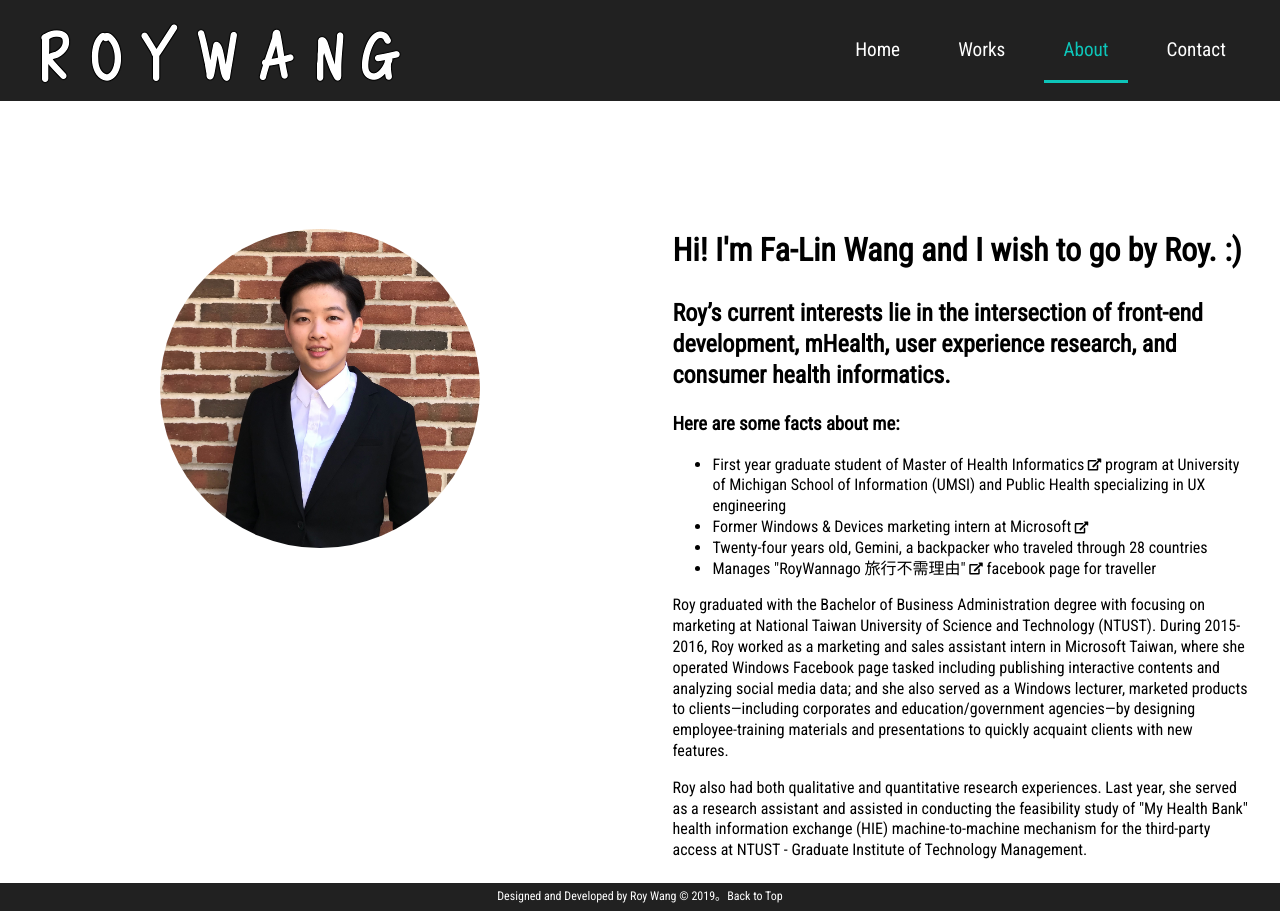
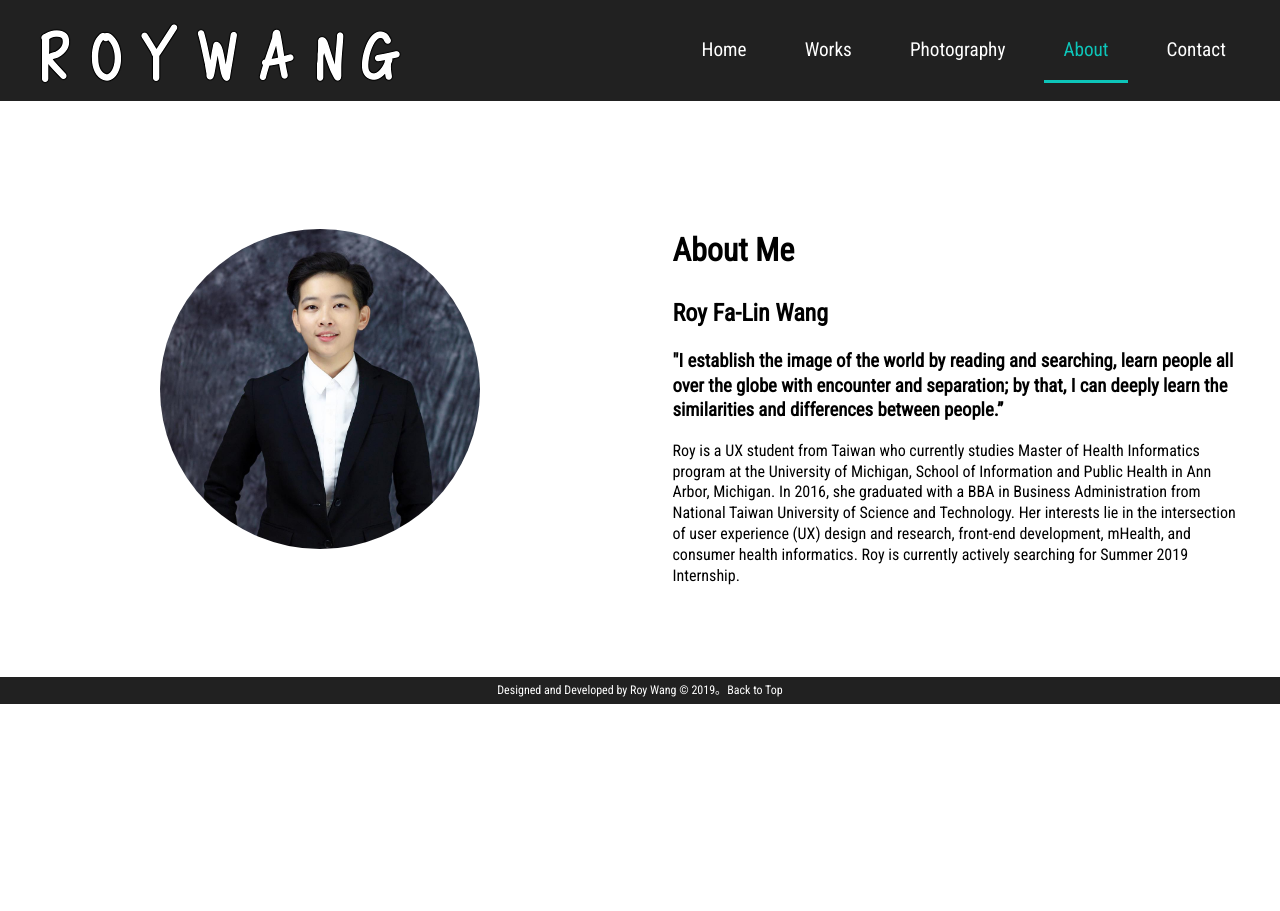
Before and after one commit to falinwang/photography, a plain HTML site: page about.html in a window 1280 px wide. After the commit the page ends 800 px from the top, so only its background shows below. Drawn offline with Linux system fonts and the light colour scheme.

Commit message:
feat(about): change photo and wording

```diff
--- a/about.html
+++ b/about.html
@@ -11,7 +11,7 @@
     <link rel="stylesheet" href="css/mystyle.css">
     <link rel="stylesheet" href="css/responsive.css">
     <link rel="Shortcut Icon" type="image/x-icon" href="./img/roynana.png" />
-    <title>About Roy Wang</title>
+    <title>About | Roy Fa-Lin Wang</title>
 </head>
 
 <body>
@@ -28,6 +28,7 @@
             <ul>
                 <li><a href="index.html">Home</a></li>
                 <li><a href="works.html">Works</a></li>
+                <li><a href="photography.html">Photography</a></li>
                 <li><a class="current-page" href="about.html">About</a></li>
                 <li><a href="contact.html">Contact</a></li>
             </ul>
@@ -36,11 +37,21 @@
     <main id="main">
         <div class="main-content main-content-about">
             <aside>
-                <img src="img/profile_roy.jpg" alt="Roy Wang's profile picture" class="roysea">
+                <img src="img/headshot.jpg" alt="Roy Wang's profile picture" class="roysea">
             </aside>
             <section class="aboutcontent">
-                <h1>Hi! I'm Fa-Lin Wang and I wish to go by Roy. :)</h1>
-                <h2>Roy’s current interests lie in the intersection of front-end development, mHealth, user
+                <h1>About Me</h1>
+                <h2>Roy Fa-Lin Wang</h2>
+                <h3>"I establish the image of the world by reading and searching, learn people all over the globe with
+                    encounter and separation; by that, I can deeply learn the similarities and differences between
+                    people.”</h3>
+                <p>Roy is a UX student from Taiwan who currently studies Master of Health Informatics program at the
+                    University of Michigan, School of Information and Public Health in Ann Arbor, Michigan. In 2016,
+                    she graduated with a BBA in Business Administration from National Taiwan University of Science and
+                    Technology. Her interests lie in the intersection of user experience (UX) design and research,
+                    front-end development, mHealth, and consumer health informatics. Roy is currently actively
+                    searching for Summer 2019 Internship.</p>
+                <!-- <h2>Roy’s current interests lie in the intersection of front-end development, mHealth, user
                     experience
                     research, and consumer health informatics.
                 </h2>
@@ -78,7 +89,7 @@
                     information exchange (HIE)
                     machine-to-machine mechanism for the third-party access at NTUST - Graduate
                     Institute of Technology Management.
-                </p>
+                </p> -->
             </section>
         </div>
     </main>
```
Also changed, not shown: img/headshot.jpg (added).
